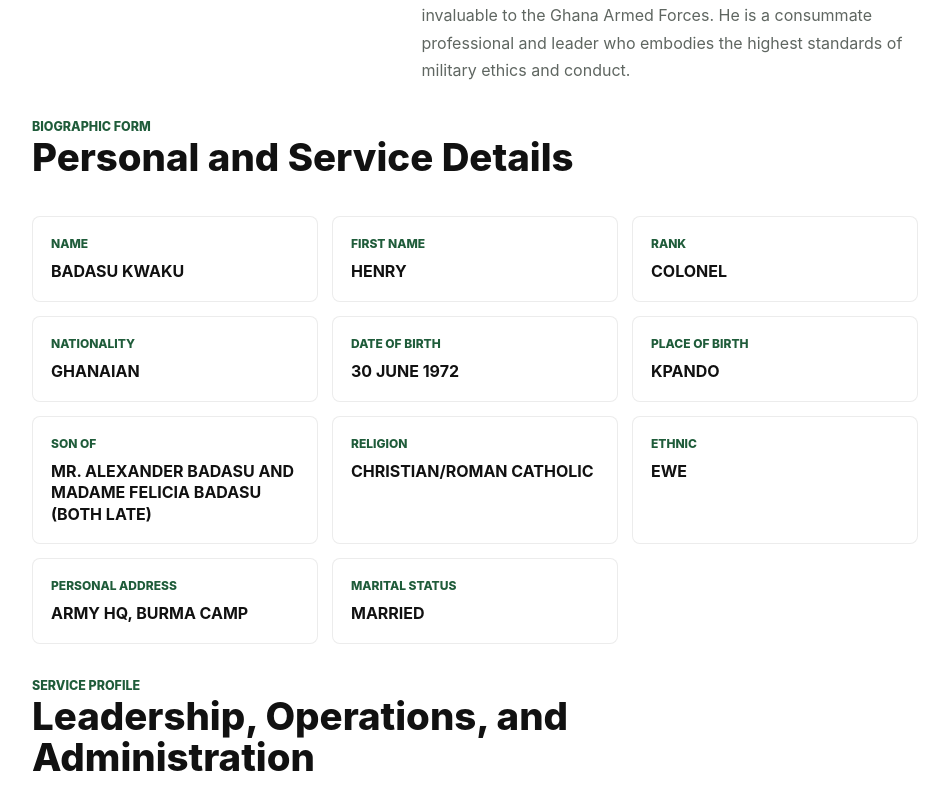
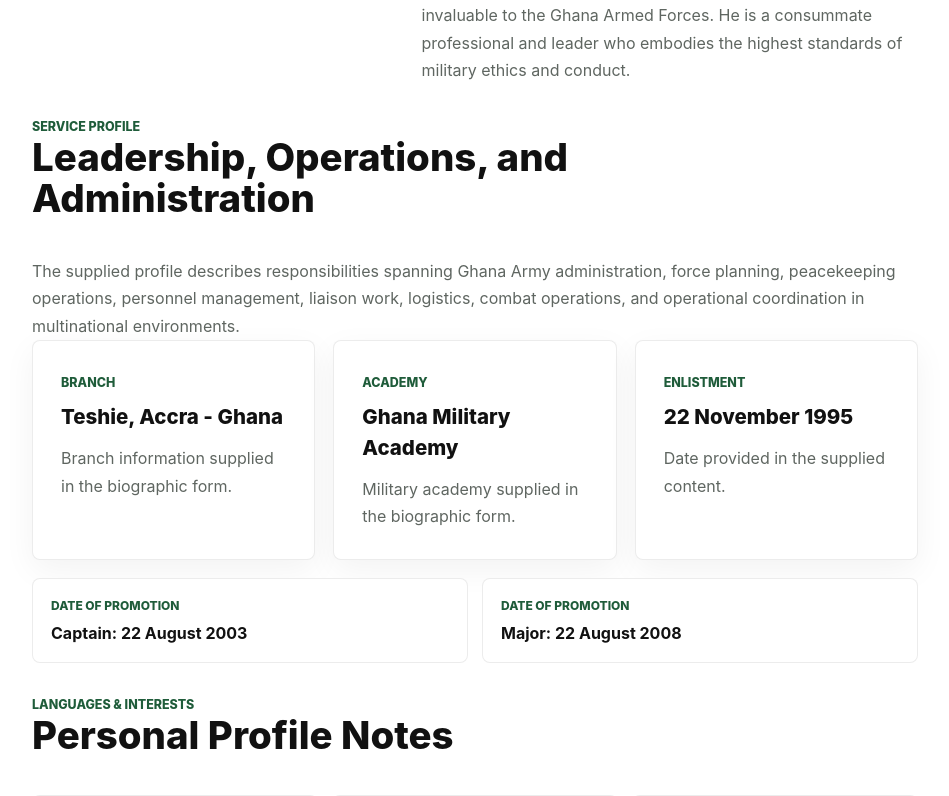
Before and after one commit to kingsleyweb-tech/col.badasu-porfolio, a React (Vite) app: page /biography in a window 1280 px wide. Shown: the part 1309-2105 px from the top of the page, without its empty margins (312-1261 px from the left). Built offline with nearby package versions, Linux system fonts and the light colour scheme; no server answers.

Commit message:
remove personal and service details section from biography page

```diff
--- a/src/data/officerData.ts
+++ b/src/data/officerData.ts
@@ -766,7 +766,6 @@ export const homeCategoryLinks: CategoryLink[] = [
 
 export const biographyCategoryLinks: CategoryLink[] = [
   { label: 'Overview', to: '#overview' },
-  { label: 'Biographic Form', to: '#details' },
   { label: 'Service Profile', to: '#service' },
   { label: 'Languages', to: '#languages' },
   { label: 'Hobbies', to: '#hobbies' }
--- a/src/pages/Biography.tsx
+++ b/src/pages/Biography.tsx
@@ -2,7 +2,7 @@ import { BackButton } from '../components/BackButton'
 import { InfoCard } from '../components/InfoCard'
 import { OptimizedImage } from '../components/OptimizedImage'
 import { SectionHeading } from '../components/SectionHeading'
-import { biographicDetails, biographyCategoryLinks, images, officer, promotionDetails } from '../data/officerData'
+import { biographyCategoryLinks, images, officer, promotionDetails } from '../data/officerData'
 
 export function Biography() {
   return (
@@ -30,17 +30,6 @@ export function Biography() {
               </div>
             </section>
 
-            <section id="details">
-              <SectionHeading eyebrow="Biographic Form" title="Personal and Service Details" />
-              <div className="detail-grid">
-                {biographicDetails.map((item) => (
-                  <div className="detail-card" key={item.label}>
-                    <span>{item.label}</span>
-                    <strong>{item.value}</strong>
-                  </div>
-                ))}
-              </div>
-            </section>
 
             <section id="service">
               <SectionHeading eyebrow="Service Profile" title="Leadership, Operations, and Administration" />
```
